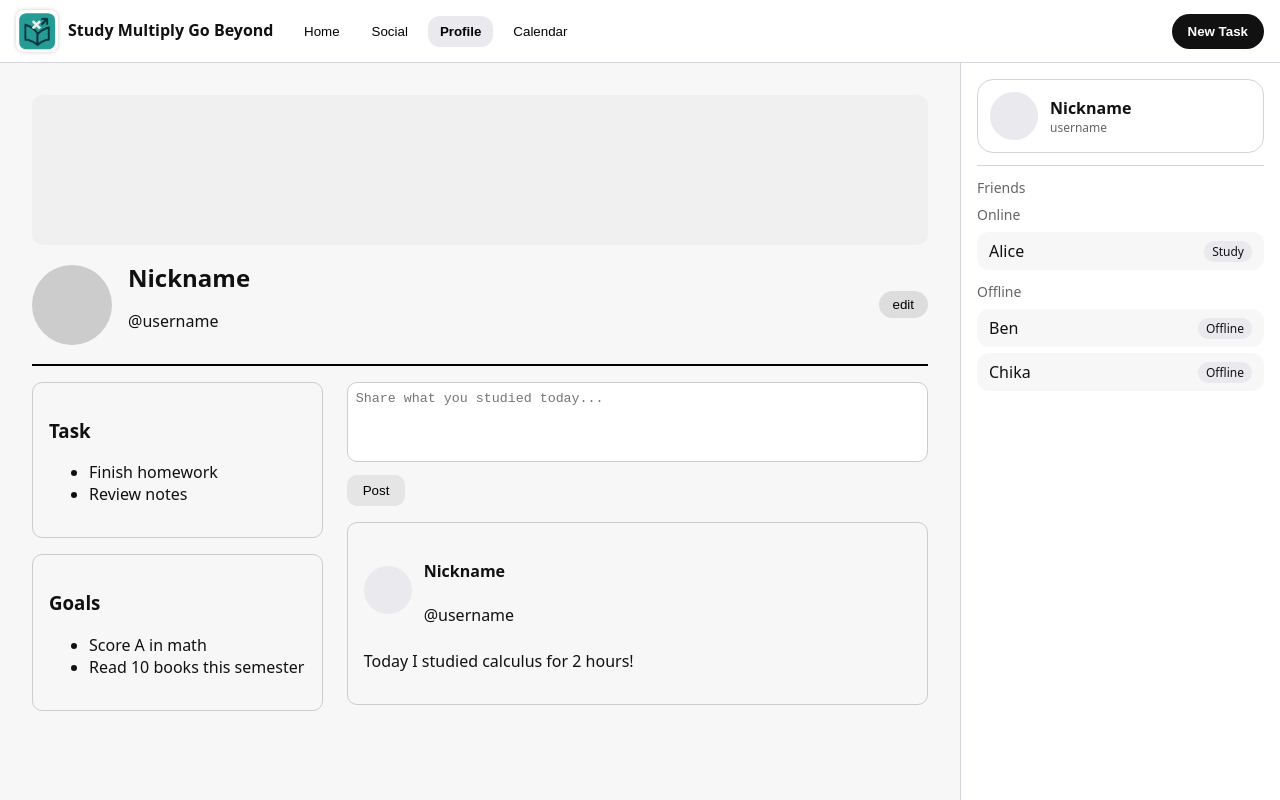
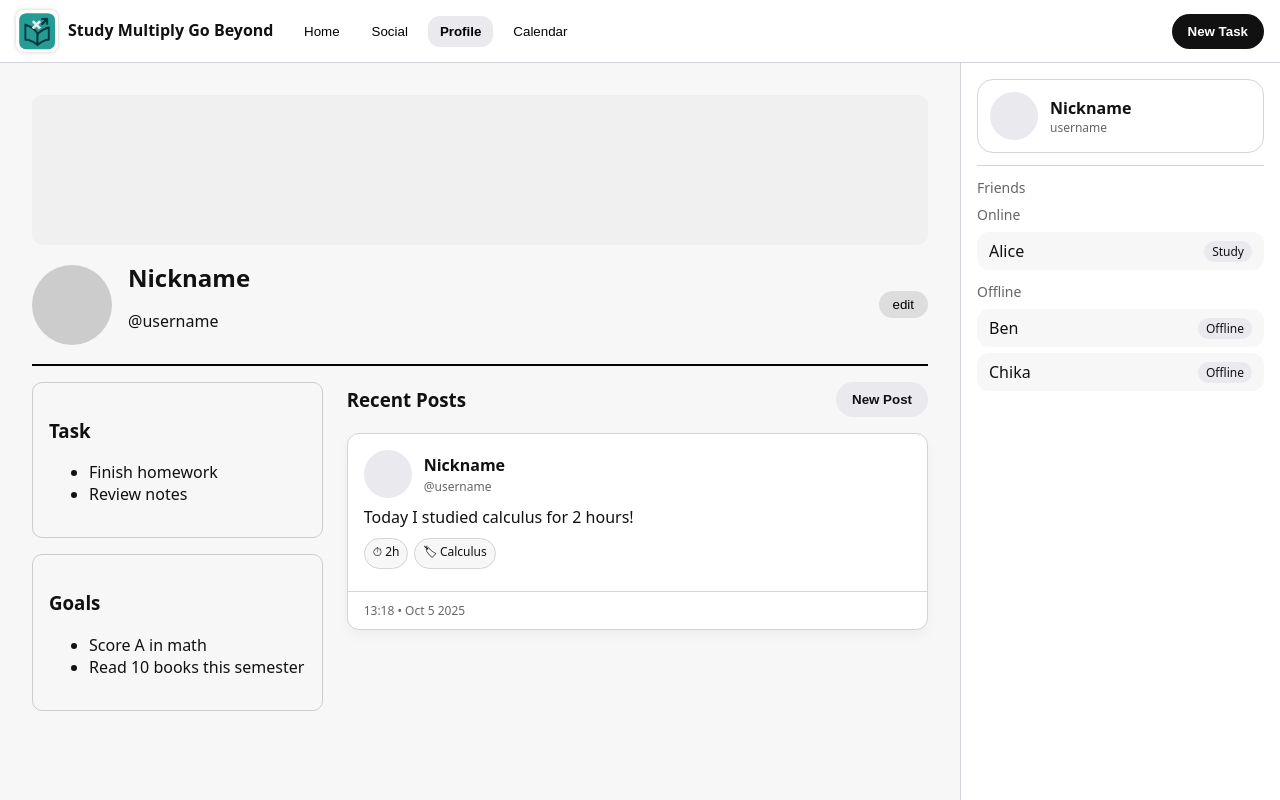
Before and after one commit to TabibitoDK/Study-Multiply-Go-Beyond, a React (Vite) app: page / in a window 1280 px wide. Both pictures are taken after a click on the button "Profile". Built offline with nearby package versions, Linux system fonts and the light colour scheme.

Commit message:
feat: Refactor Profile component to use PostCard and PostModal, enhance post handling and layout

```diff
--- a/src/App.jsx
+++ b/src/App.jsx
@@ -1,45 +1,65 @@
-import { useEffect, useMemo, useState } from 'react'
+import { useMemo, useState } from 'react'
 import Navbar from './components/Navbar.jsx'
 import RightPanel from './components/RightPanel.jsx'
 import WidgetCanvas from './components/WidgetCanvas.jsx'
 import Profile from './pages/Profile.jsx'
 import WidgetPicker from './components/WidgetPicker.jsx'
-import SocialPage from './components/social/SocialPage.jsx'   // < Enew
-import { loadState, saveState } from './lib/storage.js'
+import SocialPage from './components/social/SocialPage.jsx'
 
 export default function App() {
-  const [activeTab, setActiveTab] = useState('Home');      // < Enew
+  const [activeTab, setActiveTab] = useState('Home')
   const [editMode, setEditMode] = useState(false)
   const [layout, setLayout] = useState([])
   const [items, setItems] = useState([])
 
-  // ... (bootstrap + persist same as before)
+  // TODO: restore bootstrap + persistence using loadState/saveState if needed
 
   function handleNewTask() {
-    alert('New Task dialog TODO');
+    alert('New Task dialog TODO')
   }
 
-  const user = useMemo(()=>({ nickname:'Nickname', username:'username' }),[])
-  const friends = useMemo(()=>[
-    { id:'1', name:'Alice', status:'online', activity:'Study' },
-    { id:'2', name:'Ben', status:'offline' },
-    { id:'3', name:'Chika', status:'offline' },
-  ],[])
+  function addWidgetFromCatalog(widget) {
+    const size = widget?.default ?? { w: 4, h: 3 }
+    const cryptoApi = typeof globalThis !== 'undefined' ? globalThis.crypto : undefined
+    const idBase =
+      cryptoApi && typeof cryptoApi.randomUUID === 'function'
+        ? `${widget.type}-${cryptoApi.randomUUID()}`
+        : `${widget.type}-${Date.now()}`
+
+    setLayout(prevLayout => {
+      const nextY = prevLayout.reduce((max, l) => Math.max(max, l.y + l.h), 0)
+      return [...prevLayout, { i: idBase, x: 0, y: nextY, w: size.w, h: size.h }]
+    })
+
+    setItems(prevItems => {
+      const nextY = prevItems.reduce((max, it) => Math.max(max, it.grid.y + it.grid.h), 0)
+      const grid = { x: 0, y: nextY, w: size.w, h: size.h }
+      return [...prevItems, { id: idBase, type: widget.type, title: widget?.name ?? widget.type, grid }]
+    })
+  }
+
+  const user = useMemo(() => ({ nickname: 'Nickname', username: 'username' }), [])
+  const friends = useMemo(
+    () => [
+      { id: '1', name: 'Alice', status: 'online', activity: 'Study' },
+      { id: '2', name: 'Ben', status: 'offline' },
+      { id: '3', name: 'Chika', status: 'offline' }
+    ],
+    []
+  )
 
   return (
     <div className="container">
-      <Navbar
-        activeTab={activeTab}
-        onChangeTab={setActiveTab}       // < Eallow tab switching
-        onNewTask={handleNewTask}
-      />
+      <Navbar activeTab={activeTab} onChangeTab={setActiveTab} onNewTask={handleNewTask} />
 
       {/* Left content */}
       <main className="canvas-wrap">
         {activeTab === 'Home' && (
           <>
             <div className="canvas-toolbar">
-              <button className="btn ghost" onClick={()=>setEditMode(m=>!m)}>{editMode?'Exit Edit':'Edit'}</button>
+              <button className="btn ghost" onClick={() => setEditMode(m => !m)}>
+                {editMode ? 'Exit Edit' : 'Edit'}
+              </button>
               {editMode && <WidgetPicker onAdd={addWidgetFromCatalog} />}
             </div>
             <WidgetCanvas
--- a/src/pages/Profile.css
+++ b/src/pages/Profile.css
@@ -69,43 +69,23 @@
   gap: 1rem;
 }
 
-.add-post textarea {
-  width: 100%;
-  height: 80px;
-  border-radius: 10px;
-  border: 1px solid #ccc;
-  padding: 0.5rem;
-  resize: none;
+.profile-posts-header {
+  display: flex;
+  align-items: center;
+  justify-content: space-between;
 }
 
-.add-post button {
-  margin-top: 0.5rem;
-  padding: 0.5rem 1rem;
-  background-color: #e5e5e5;
-  border: none;
-  border-radius: 10px;
-  cursor: pointer;
+.profile-posts-header h3 {
+  margin: 0;
 }
 
-.post-card {
-  border: 1px solid #ccc;
-  border-radius: 10px;
-  padding: 1rem;
+.profile-post-list {
+  display: flex;
+  flex-direction: column;
+  gap: 1rem;
 }
 
-.post-header {
-  display: flex;
-  align-items: center;
-  gap: 0.75rem;
+.profile-post-list .post {
+  border-radius: 12px;
+  box-shadow: 0 6px 12px rgba(0, 0, 0, 0.04);
 }
-
-.post-avatar {
-  width: 40px;
-  height: 40px;
-  border-radius: 50%;
-  background-color: #ccc;
-}
-
-.post-content {
-  margin-top: 0.5rem;
-}
--- a/src/pages/Profile.jsx
+++ b/src/pages/Profile.jsx
@@ -1,32 +1,63 @@
-import React, { useState } from "react";
-import "./Profile.css";
+import React, { useEffect, useState } from "react"
+import "./Profile.css"
+import PostModal from "../components/social/PostModal.jsx"
+import PostCard from "../components/social/PostCard.jsx"
+
+const STORAGE_KEY = "smgb-profile-posts-v1"
+
+function createId(prefix = "profile-post") {
+  const cryptoApi = typeof globalThis !== "undefined" ? globalThis.crypto : undefined
+  if (cryptoApi && typeof cryptoApi.randomUUID === "function") {
+    return `${prefix}-${cryptoApi.randomUUID()}`
+  }
+  return `${prefix}-${Date.now()}-${Math.random().toString(36).slice(2, 8)}`
+}
+
+function seedPosts() {
+  return [
+    {
+      id: createId(),
+      authorName: "Nickname",
+      authorHandle: "username",
+      text: "Today I studied calculus for 2 hours!",
+      book: null,
+      duration: "2h",
+      subject: "Calculus",
+      images: [],
+      createdAt: new Date().toISOString(),
+    },
+  ]
+}
 
 export default function Profile() {
-  const [posts, setPosts] = useState([
-    { id: 1, name: "Nickname", username: "@username", content: "Today I studied calculus for 2 hours!" },
-  ]);
-  const [newPost, setNewPost] = useState("");
+  const [posts, setPosts] = useState(() => {
+    if (typeof window === "undefined") return seedPosts()
+    try {
+      const stored = window.localStorage.getItem(STORAGE_KEY)
+      const parsed = stored ? JSON.parse(stored) : null
+      if (Array.isArray(parsed) && parsed.length > 0) return parsed
+    } catch {}
+    return seedPosts()
+  })
+  const [modalOpen, setModalOpen] = useState(false)
 
-  const addPost = () => {
-    if (newPost.trim() === "") return;
-    const post = {
-      id: Date.now(),
-      name: "Nickname",
-      username: "@username",
-      content: newPost,
-    };
-    setPosts([post, ...posts]);
-    setNewPost("");
-  };
+  useEffect(() => {
+    if (typeof window === "undefined") return
+    try {
+      window.localStorage.setItem(STORAGE_KEY, JSON.stringify(posts))
+    } catch {}
+  }, [posts])
+
+  function handleAddPost(post) {
+    setPosts(prev => [post, ...prev])
+  }
 
   return (
     <div className="profile-container">
-      {/* Profile Banner */}
-      <div className="profile-banner"></div>
+      <div className="profile-banner" />
 
-      {/* Profile Info */}
       <div className="profile-header">
-        <div className="profile-avatar"></div>
+        <div className="profile-avatar" />
         <div className="profile-info">
           <h2>Nickname</h2>
           <p>@username</p>
@@ -37,7 +68,6 @@ export default function Profile() {
       <hr className="divider" />
 
       <div className="profile-content">
-        {/* Left Side - Tasks and Goals */}
         <div className="left-side">
           <div className="card">
             <h3>Task</h3>
@@ -56,33 +86,23 @@ export default function Profile() {
           </div>
         </div>
 
-        {/* Right Side - Posts */}
         <div className="right-side">
-          <div className="add-post">
-            <textarea
-              value={newPost}
-              onChange={(e) => setNewPost(e.target.value)}
-              placeholder="Share what you studied today..."
-            />
-            <button onClick={addPost}>Post</button>
+          <div className="profile-posts-header">
+            <h3>Recent Posts</h3>
+            <button className="btn ghost" onClick={() => setModalOpen(true)}>
+              New Post
+            </button>
           </div>
 
-          <div className="posts">
-            {posts.map((post) => (
-              <div className="post-card" key={post.id}>
-                <div className="post-header">
-                  <div className="post-avatar"></div>
-                  <div>
-                    <h4>{post.name}</h4>
-                    <p>{post.username}</p>
-                  </div>
-                </div>
-                <p className="post-content">{post.content}</p>
-              </div>
+          <div className="profile-post-list">
+            {posts.map(post => (
+              <PostCard key={post.id} post={post} />
             ))}
           </div>
         </div>
       </div>
+
+      <PostModal open={modalOpen} onClose={() => setModalOpen(false)} onSubmit={handleAddPost} />
     </div>
-  );
+  )
 }
```
